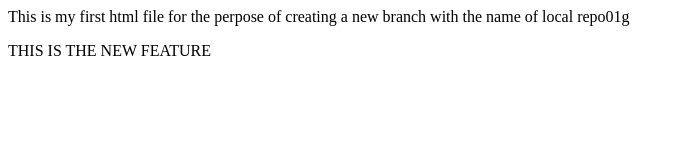
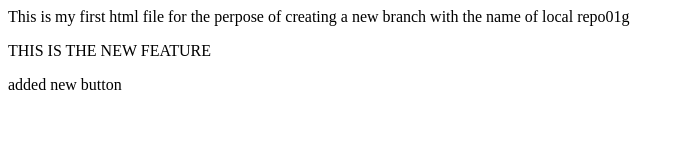
Before and after one commit to VinayKatakam1611/localrepo01, a plain HTML site: page index.html in a window 1280 px wide. Shown: the whole page, without its empty margins (0-684 px from the left). Drawn offline with Linux system fonts and the light colour scheme.

Commit message:
added new button

```diff
--- a/index.html
+++ b/index.html
@@ -1,2 +1,3 @@
 This is my first html file for the perpose of creating a new branch with the name of local repo01g
 <p> THIS IS THE NEW FEATURE</p>
+<p>added new button</p>
```
